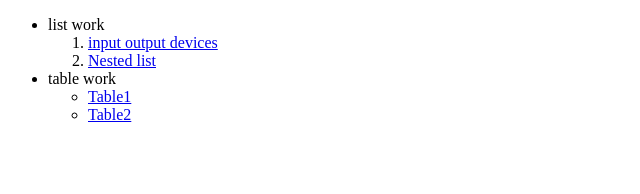
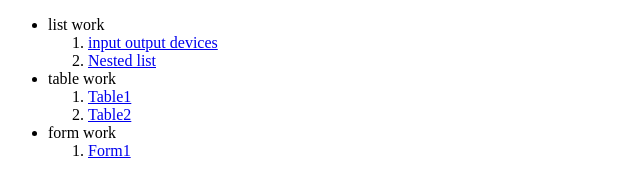
Before and after one commit to Roshanrobin80/html, a plain HTML site: page index.html in a window 1280 px wide. Shown: the whole page, without its empty margins (0-640 px from the left). Drawn offline with Linux system fonts and the light colour scheme.

Commit message:
completed!

```diff
--- a/index.html
+++ b/index.html
@@ -13,10 +13,16 @@
             <li><a href="list.html">Nested list</a></li>
         </ol>
         <li>table work</li>
-        <ul>
+        <ol>
             <li><a href="table.html">Table1</a></li>
             <li><a href="table1.html">Table2</a></li>
-        </ul>
+        </ol>
+            <li>form work</li>
+            <ol>
+                <li><a href="studregistraion.html">Form1</a></li>
+            </ol>
+
+        </ol>
     </ul>
 </body>
 </html>
```
